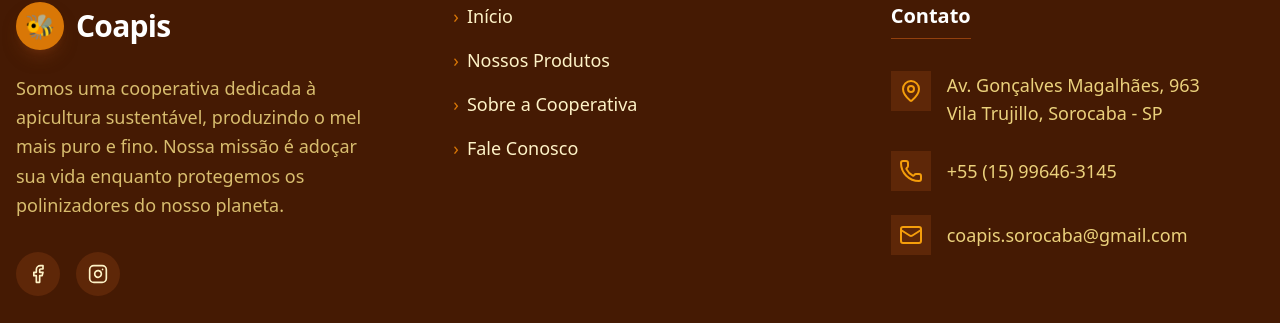
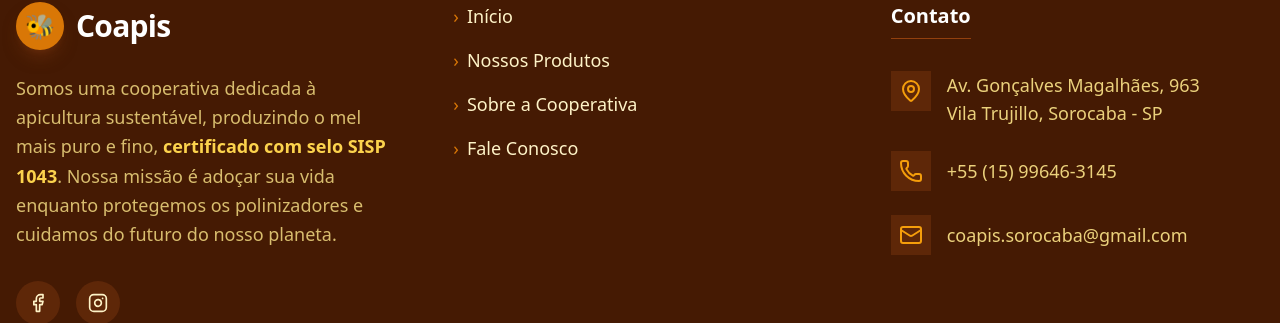
Before and after one commit to pehlage/coapis-site, a React (Vite) app: page / in a window 1280 px wide. Shown: the part 3018-3341 px from the top of the page. Built offline with nearby package versions, Linux system fonts and the light colour scheme.

Commit message:
Inclusao do Texto com SISP1043 no Footer

```diff
--- a/src/components/Footer.jsx
+++ b/src/components/Footer.jsx
@@ -15,7 +15,10 @@ const Footer = ({ setActiveTab }) => {
               <h3 className="text-3xl font-bold text-white tracking-tight">Coapis</h3>
             </div>
             <p className="text-amber-200/80 leading-relaxed text-lg">
-              Somos uma cooperativa dedicada à apicultura sustentável, produzindo o mel mais puro e fino. Nossa missão é adoçar sua vida enquanto protegemos os polinizadores do nosso planeta.
+              Somos uma cooperativa dedicada à apicultura sustentável, produzindo o mel mais puro e fino,
+              <strong className="text-amber-300"> certificado com selo SISP 1043</strong>.
+              Nossa missão é adoçar sua vida enquanto protegemos os polinizadores
+              e cuidamos do futuro do nosso planeta.
             </p>
             <div className="flex gap-4 pt-2">
               <a
```
Also changed, not shown: 2 other files (tests, documents, lock files or other folders).
